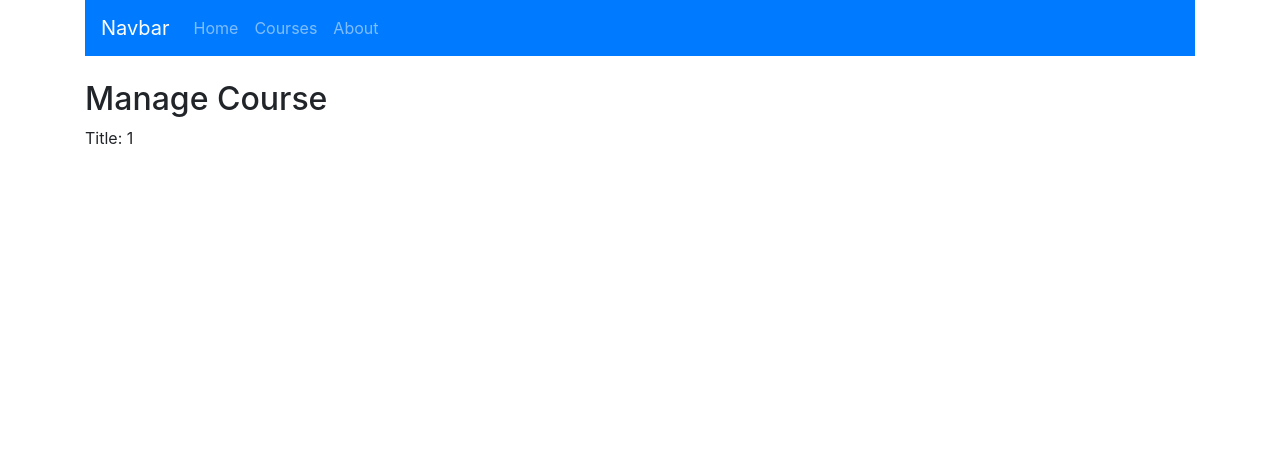
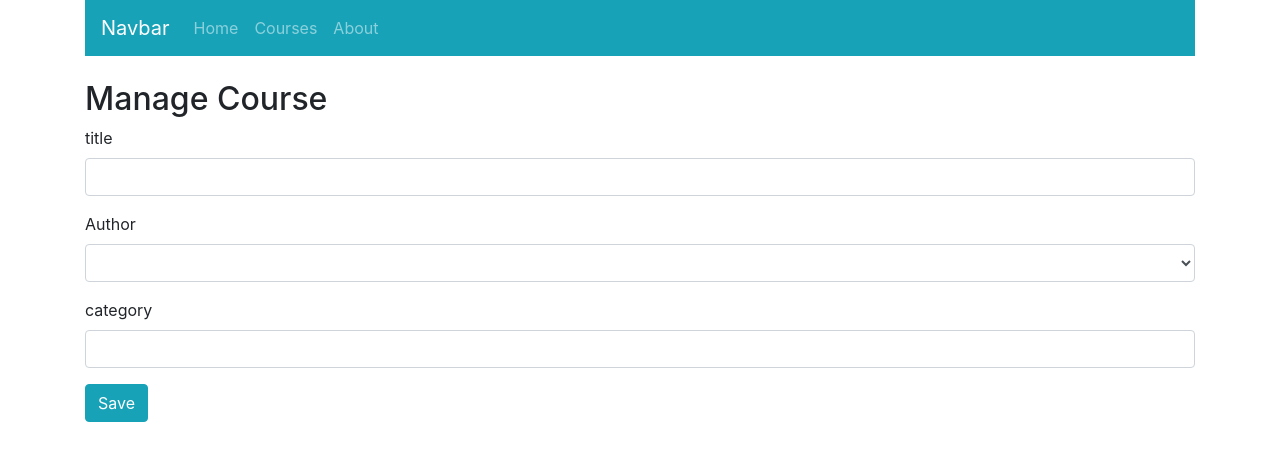
Before and after one commit to xiao-Tan/course_app_react, a React (Create React App) app: page /course/1 in a window 1280 px wide. Shown: the top 460 px of the page. Built offline with nearby package versions, Linux system fonts and the light colour scheme; no server answers.

Commit message:
state change-handler and reuseable-text-input

```diff
--- a/src/components/App.js
+++ b/src/components/App.js
@@ -23,6 +23,7 @@ function App() {
           <Route exact path="/courses" component={CoursesPage} />
           <Route exact path="/about" component={AboutPage} />
           <Route exact path="/course/:slug" component={ManageCoursePage} />
+          <Route exact path="/addCourse" component={ManageCoursePage} />
           <Redirect from="/about-page" to="/about" />
           <Route component={PageNotFound} />
         </Switch>
--- /dev/null
+++ b/src/components/CourseForm.js
@@ -0,0 +1,45 @@
+import React from "react";
+import TextInput from "./common/TextInput";
+
+function CourseForm(props) {
+  return (
+    <form>
+      <TextInput
+        id="title"
+        label="title"
+        name="title"
+        value={props.course.title}
+        onChange={props.onChange}
+      />
+
+      <div className="form-group">
+        <label htmlFor="author">Author</label>
+        <div className="field">
+          <select
+            id="author"
+            name="authorId"
+            onChange={props.onChange}
+            value={props.course.authorId || ""} //set authorId to an empty string if it's passed in as null
+            className="form-control"
+          >
+            <option value="" />
+            <option value="1">Cory House</option>
+            <option value="2">Scott Allen</option>
+          </select>
+        </div>
+      </div>
+
+      <TextInput
+        id="category"
+        label="category"
+        name="category"
+        value={props.course.category}
+        onChange={props.onChange}
+      />
+
+      <input type="submit" value="Save" className="btn btn-info" />
+    </form>
+  );
+}
+
+export default CourseForm;
--- a/src/components/CourseList.js
+++ b/src/components/CourseList.js
@@ -1,6 +1,6 @@
 import React from "react";
 import PropTypes from "prop-types";
-import { Link, Prompt } from "react-router-dom";
+import { Link } from "react-router-dom";
 
 function CourseList(props) {
   return (
@@ -25,7 +25,6 @@ function CourseList(props) {
           ))}
         </tbody>
       </table>
-      <Prompt when={true} message="Are you sure to leave this page?" />
     </React.Fragment>
   );
 }
--- a/src/components/CoursesPage.js
+++ b/src/components/CoursesPage.js
@@ -1,13 +1,11 @@
 import React, { useState, useEffect } from "react";
 import { getCourses } from "../api/courseApi";
 import CourseList from "./CourseList";
+import { Link } from "react-router-dom";
 
 function CoursesPage() {
   const [courses, setCourses] = useState([]);
 
-  //we need to tell useEffect when to run or it will run infnit loop;
-  //need second argument (dependency array)
-  //the dependency array is a list of values that useEffect should watch. It re-runs when values in this array change.
   useEffect(() => {
     getCourses().then((_courses) => setCourses(_courses));
   }, []);
@@ -15,55 +13,13 @@ function CoursesPage() {
   return (
     <div>
       <h2>Courses</h2>
+      <Link to="/addCourse" className="btn btn-lg btn-info">
+        Create new Course
+      </Link>
+      <br />
       <CourseList courses={courses} />
     </div>
   );
 }
 
 export default CoursesPage;
-
-//>------------------ Above is function component with hook ----------------------------<
-
-//<------------------Below is class component with lifecycle -------------------------->
-
-// import React, { Component } from "react";
-// import { getCourses } from "../api/courseApi";
-
-// class CoursesPage extends Component {
-//   state = {
-//     courses: [],
-//   };
-
-//   //when page load
-//   componentDidMount() {
-//     getCourses().then((courses) => this.setState({ courses: courses }));
-//   }
-
-//   render() {
-//     return (
-//       <div>
-//         <h2>Courses</h2>
-//         <table className="table">
-//           <thead>
-//             <tr>
-//               <th>Title</th>
-//               <th>Author ID</th>
-//               <th>Category</th>
-//             </tr>
-//           </thead>
-//           <tbody>
-//             {this.state.courses.map((course) => (
-//               <tr key={course.id}>
-//                 <td>{course.title}</td>
-//                 <td>{course.authorId}</td>
-//                 <td>{course.category}</td>
-//               </tr>
-//             ))}
-//           </tbody>
-//         </table>
-//       </div>
-//     );
-//   }
-// }
-
-// export default CoursesPage;
--- a/src/components/HomePage.js
+++ b/src/components/HomePage.js
@@ -6,7 +6,7 @@ function HomePage() {
     <div className="jumbotron">
       <h1>Pluralsight Administration</h1>
       <p>React Flux and web apps</p>
-      <Link to="/about" className="btn btn-primary">
+      <Link to="/about" className="btn btn-info">
         About
       </Link>
     </div>
--- a/src/components/ManageCoursePage.js
+++ b/src/components/ManageCoursePage.js
@@ -1,10 +1,26 @@
-import React from "react";
+import React, { useState } from "react";
+import CourseForm from "./CourseForm";
 
 const ManageCoursePage = (props) => {
+  const [course, setCourse] = useState({
+    id: null,
+    slug: "",
+    title: "",
+    authorId: null,
+    category: "",
+  });
+
+  const handleCourseChange = (e) => {
+    //{...course} copy the previous object
+    //set a property on this object based on the value of this variable.
+    const newCourse = { ...course, [e.target.name]: e.target.value };
+    setCourse(newCourse);
+  };
+
   return (
     <React.Fragment>
       <h2>Manage Course</h2>
-      <p>Title: {props.match.params.slug}</p>
+      <CourseForm course={course} onChange={handleCourseChange} />
     </React.Fragment>
   );
 };
--- a/src/components/common/Header.js
+++ b/src/components/common/Header.js
@@ -5,7 +5,7 @@ function Header() {
   const activeStyle = { color: "black" };
 
   return (
-    <nav className="navbar navbar-expand-lg navbar-dark bg-primary">
+    <nav className="navbar navbar-expand-lg navbar-dark bg-info">
       <NavLink className="navbar-brand" exact to="/">
         Navbar
       </NavLink>
--- /dev/null
+++ b/src/components/common/TextInput.js
@@ -0,0 +1,43 @@
+import React from "react";
+import PropTypes from "prop-types";
+
+function TextInput(props) {
+  //dynamic classes:
+  let wrapperClass = "form-group";
+  if (props.error.length > 0) {
+    wrapperClass += " has-error";
+  }
+  return (
+    <div className={wrapperClass}>
+      <label htmlFor={props.id}>{props.label}</label>
+      <div className="field">
+        <input
+          id={props.id}
+          type="text"
+          name={props.name}
+          className="form-control"
+          value={props.value}
+          onChange={props.onChange}
+        />
+      </div>
+      {props.error.length > 0 && (
+        <div className="alert alert-danger">{props.error}</div>
+      )}
+    </div>
+  );
+}
+
+TextInput.propTypes = {
+  id: PropTypes.string.isRequired,
+  label: PropTypes.string.isRequired,
+  name: PropTypes.string.isRequired,
+  value: PropTypes.string,
+  onChange: PropTypes.func.isRequired,
+  error: PropTypes.string,
+};
+
+TextInput.defaultProps = {
+  error: "",
+};
+
+export default TextInput;
```
